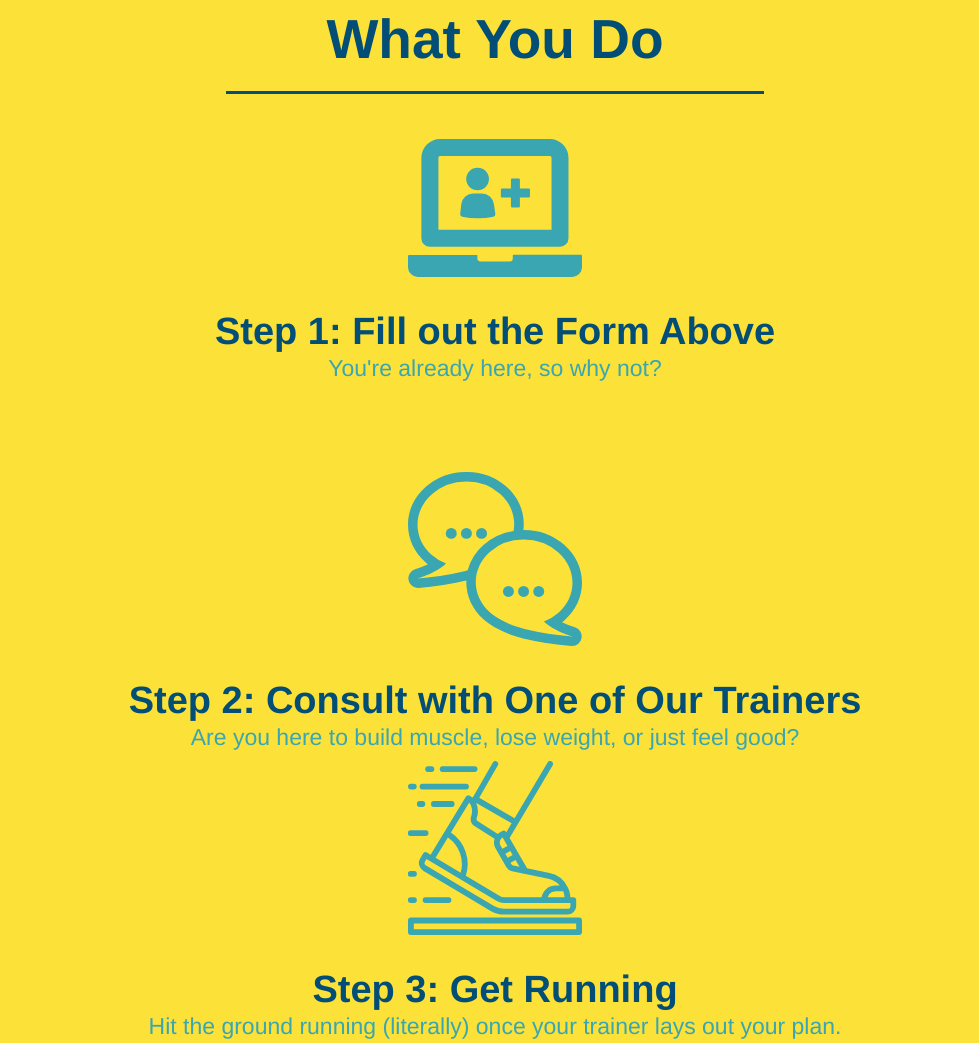
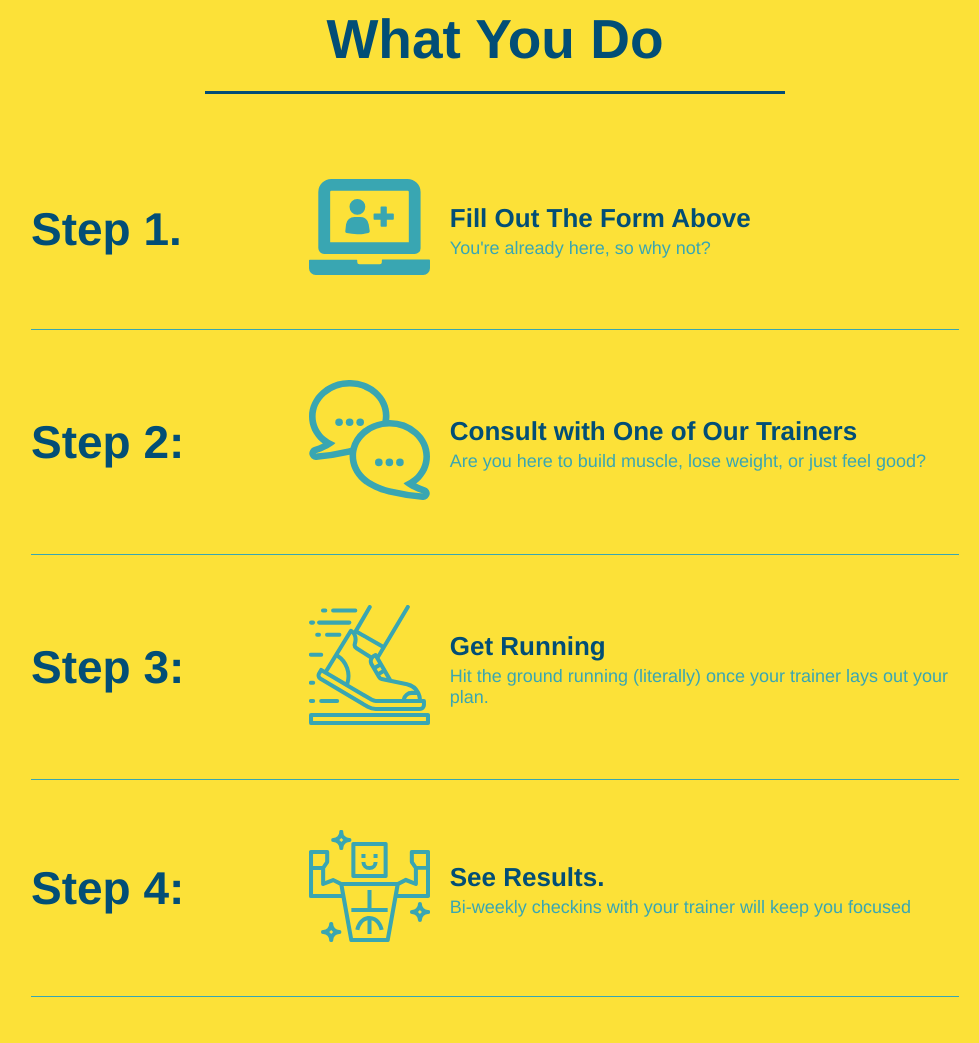
Before and after one commit to aneslin/run-buddy, a plain HTML site: page index.html in a window 1280 px wide. Shown: the part 1140-2183 px from the top of the page, without its empty margins (145-1124 px from the left). Drawn offline with Linux system fonts and the light colour scheme.

Commit message:
added flexbox to steps

```diff
--- a/assets/css/style.css
+++ b/assets/css/style.css
@@ -149,17 +149,13 @@ section {
 /*body starts here */
 
 
-
-
-.intro {
-    text-align: center;
-}
 .intro p {
     line-height: 1.7;
     color: #39a6b2;
     width: 80%;
     font-size: 20px;
     margin: 0 auto;
+    text-align:center;
 }
 
 
@@ -174,39 +170,67 @@ section {
 .section-title {
     font-size: 55px;
     color:#024e76;
-    margin-bottom: 35px;
-    padding: 0 100px 20px 100px;
-    display: inline-block;
     border-bottom: 3px solid;
+    padding-bottom: 20px;
+    text-align: center;
+    margin: 0 auto 35px auto;
+    width: 50%;
 }
 .steps {
-    text-align: center;
+
     background: #fce138;
 }
 
-.steps div {
-    margin-bottom: 80px;
+.step{
+    margin: 50px auto;
+    padding-bottom:50px;
+    width: 80%;
+    border-bottom: 1px solid #39a6b2;
+    display: flex;
+    flex-wrap: wrap;
+    align-items:center;
+    justify-content: space-between;
 }
 
-.steps img{
-    width: 15%;
-    margin:10px 0;
+
+.step-img {
+    flex:1 12%;
+    margin-right: 20px;
+}
+.step-img img {
+    max-width: 100%;
+}
+.step h3 {
+    color:#024e76;
+    font-size: 46px;
+    flex: 1 30%;
+
 }
 
-.steps h3 {
-    color:#024e76;
-    font-size: 46px;
-    margin-top: 10px;
+.step-text {
+    flex: 12;
 }
 
-.steps p {
-    color:#39a6b2;
-    font-size:23px;
+.step-info{
+    display: flex;
+    flex-wrap: wrap;
+    flex: 2 70%;
+    align-items: center;
 }
 
-.steps span{
-    font-size: 38px;
+.step-text p {
+    color:#39a6b2;
+    font-size:18px;
 }
+
+.step-text h4 {
+    font-size: 26px;
+    line-height: 1.5;
+    color: #024e76;
+}
+
+
+
 
 .trainers {
     text-align: center;
@@ -253,6 +277,10 @@ section {
     text-align: right;
 }
 
+.flex-row{
+    display: flex;
+}
+
 .contact{
     background-color: #024e76;
     text-align: center;
--- a/index.html
+++ b/index.html
@@ -79,43 +79,87 @@
 
         <!--What we do-->
         <section id="what-we-do" class="intro" >
+            <div class="flex-row">
             <h2 class="section-title primary-border">What We Do </h2>
+            </div>
+            <div class="flex-row">
             <p>
                 butcher selfies chambray shabby chic gentrify readymade yr Echo Park XOXO Tumblr
                 normcore Banksy direct trade Blue Bottle chillwave you probably haven't heard of them
                 single-origin coffee Vice fanny pack fixie Odd Future Austin fingerstache pickled twee synth Wes Anderson
                 Thundercats viral bitters flannel meggings narwhal Marfa Schlitz sustainable Intelligentsia umami deep v craft
             </p>
+            </div>
         </section>
         <!--What you do section-->
        <section id="what-you-do" class="steps">
+           <div class="flex-row">
            <h2 class="section-title secondary-border"> What You Do </h2>
+            </div>
 
-           <div>
-               <img src="./assets/images/step-1.svg" alt="">
-               <h3><span>Step 1: Fill out the Form Above</span></h3>
-               <p>You're already here, so why not?</p>
+
+            <div class="step">
+                <h3>Step 1.</h3>
+                <div class="step-info">
+                  <div class="step-img">
+                    <img src="./assets/images/step-1.svg" alt="" />
+                  </div>
+                  <div class="step-text">
+                    <h4>Fill Out The Form Above</h4>
+                    <p>You're already here, so why not?</p>
+                  </div>
+                </div>
+              </div>
+
+
+           <div class="step">
+               <h3>Step 2: </h3>
+               <div class='step-info'>
+                   <dif class="step-img">
+                   <img src="./assets/images/step-2.svg" alt=''>
+                   </dif>
+
+               <div class="step-text">
+                   <h4>Consult with One of Our Trainers</h4>
+               <p>Are you here to build muscle, lose weight, or just feel good?</p>
+               </div>
+               </div>
            </div>
-           <d iv>
-               <img src="./assets/images/step-2.svg" alt=''>
-               <h3><span>Step 2: Consult with One of Our Trainers</span></h3>
-               <p>Are you here to build muscle, lose weight, or just feel good?</p>
-           </div>
-           <div>
-               <img src="./assets/images/step-3.svg" alt = ''>
-               <h3><span>Step 3: Get Running</span></h3>
+
+           <div class="step">
+               <h3>Step 3:</h3>
+               <div class="step-info">
+                   <div class="step-img">
+                      <img src="./assets/images/step-3.svg" alt = ''>
+                   </div>
+                   <div class="step-text">
+                   <h4> Get Running</h4>
                <p>Hit the ground running (literally) once your trainer lays out your plan.<h/p>
            </div>
-           <div>
+            </div>
+            </div>
+
+
+        <div class="step">
+            <h3>Step 4:</h3>
+        <div class="step-info">
+            <div class="step-img"S>
                <img src="./assets/images/step-4.svg" alt=''>
-               <h3><span>Step 4: See Results.</span></h3>
+            </div>
+        <div class="step-text">
+                 <h4> See Results.</h4>
                <p>Bi-weekly checkins with your trainer will keep you focused</p>
            </div>
+           </div>
+        </div>
+
        </section>
 
        <!--Meet the trainers-->
        <section id="your-trainers" class="trainers">
+           <div class="flex-row">
             <h2 class="section-title primary-border">Meet the Trainers</h2>
+            </div>
             <article class="trainer">
                 <img src="./assets/images/trainer-1.jpg" alt="Arron Stephens in his workout cloths ready to pump iron">
                 <div class="trainer-bio text-left">
@@ -158,7 +202,9 @@
        </section>
        <!--reach out-->
        <section id="reach-out" class="contact">
+           <div class="flex-row">
            <h2 class="section-title secondary-border">Reach Out</h2>
+           </div>
            <div class="contact-info" >
             <iframe
                 src="https://www.google.com/maps/embed?pb=!1m18!1m12!1m3!1d2946.7807494520325!2d-72.53043868451341!3d42.38981694121439!2m3!1f0!2f0!3f0!3m2!1i1024!2i768!4f13.1!3m3!1m2!1s0x89e6d271ba7c1631%3A0xfde0e5db0c1ae9eb!2sW.%20E.%20B.%20Du%20Bois%20Library!5e0!3m2!1sen!2sus!4v1637208500303!5m2!1sen!2sus"
```
